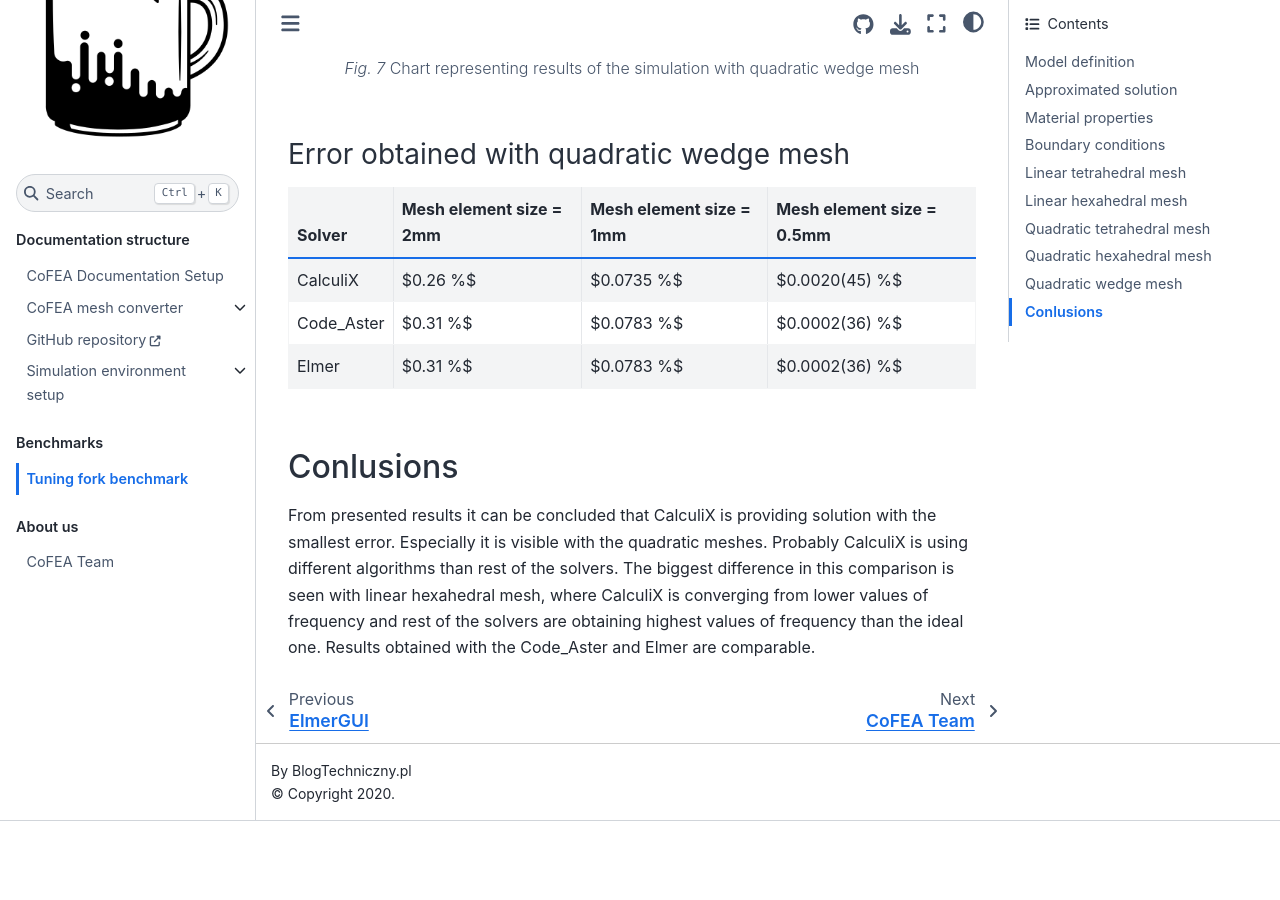
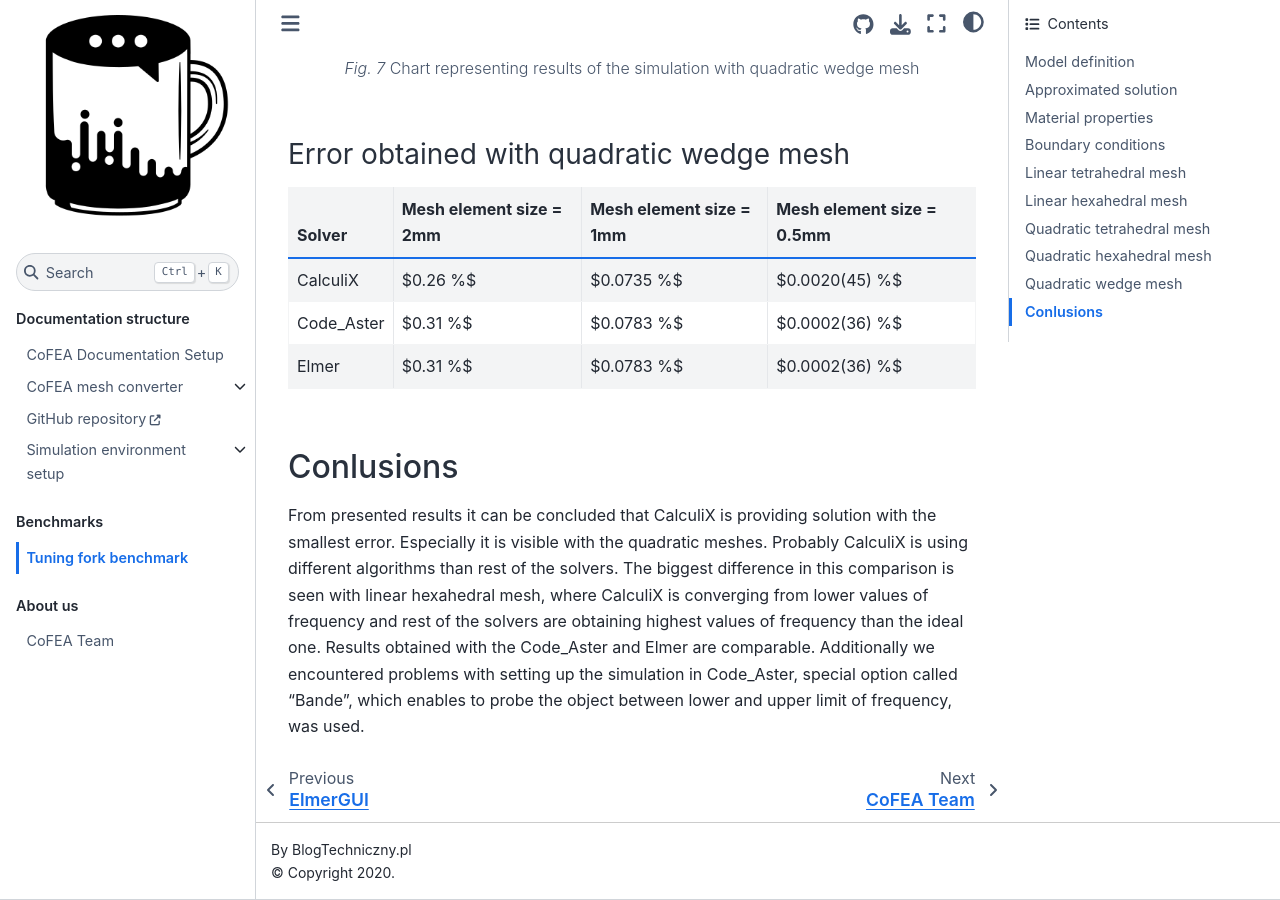
Before and after one commit to spolanski/CoFEA, a Sphinx documentation site: the page built from docs/benchmarks/000-tuning-fork/index.md, in a window 1280 px wide and 900 px high, scrolled down 8121 px. Built offline with Sphinx 7.4.7 and the Sphinx Book theme 1.1.4, drawn with Linux system fonts in a browser that asks for light colours; nearby versions of some CDN libraries; before the commit the page ends 8942 px from its top, so only the background shows below that.

Commit message:
Code_aster conclusion

```diff
--- a/docs/benchmarks/000-tuning-fork/index.md
+++ b/docs/benchmarks/000-tuning-fork/index.md
@@ -208,4 +208,4 @@
 
 ## Conlusions
 
-From presented results it can be concluded that CalculiX is providing solution with the smallest error. Especially it is visible with the quadratic meshes. Probably CalculiX is using different algorithms than rest of the solvers. The biggest difference in this comparison is seen with linear hexahedral mesh, where CalculiX is converging from lower values of frequency and rest of the solvers are obtaining highest values of frequency than the ideal one. Results obtained with the Code_Aster and Elmer are comparable.
+From presented results it can be concluded that CalculiX is providing solution with the smallest error. Especially it is visible with the quadratic meshes. Probably CalculiX is using different algorithms than rest of the solvers. The biggest difference in this comparison is seen with linear hexahedral mesh, where CalculiX is converging from lower values of frequency and rest of the solvers are obtaining highest values of frequency than the ideal one. Results obtained with the Code_Aster and Elmer are comparable. Additionally we encountered problems with setting up the simulation in Code_Aster, special option called "Bande", which enables to probe the object between lower and upper limit of frequency, was used.
```
Also changed, not shown: 6 other files.
